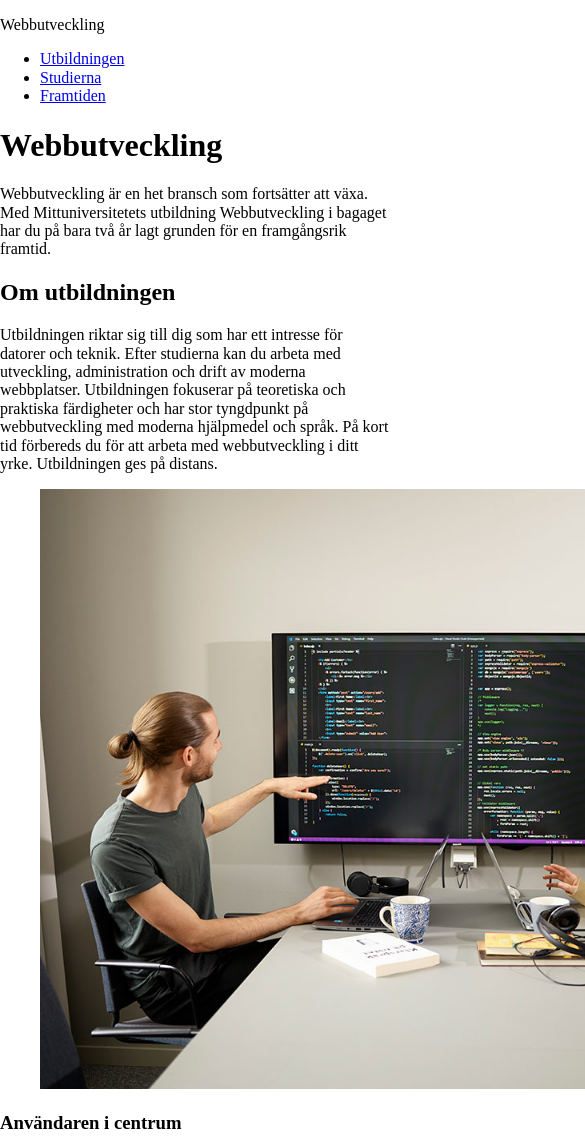
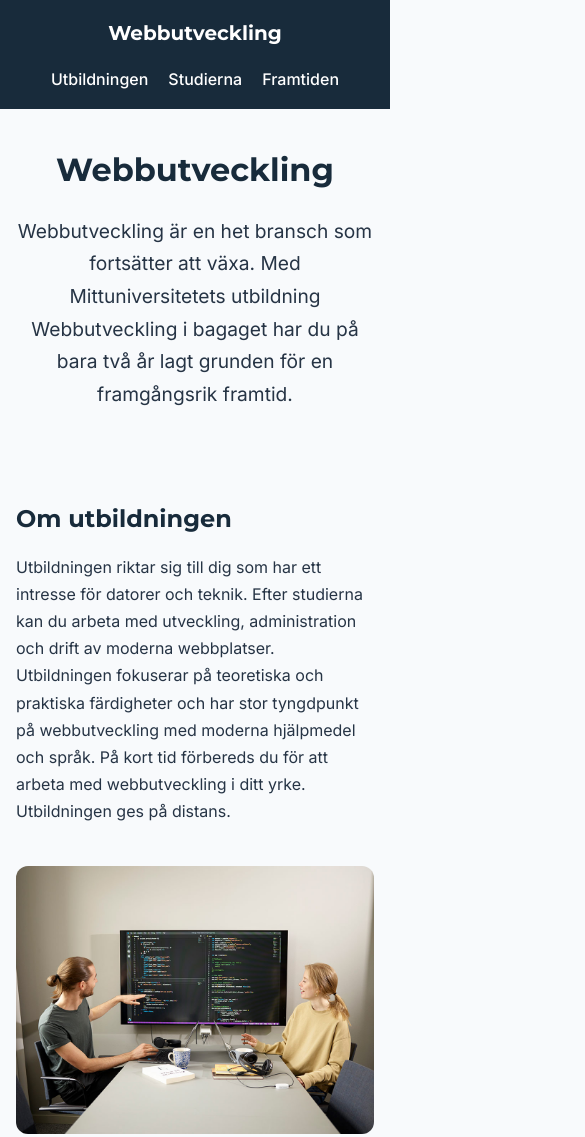
Before and after one commit to CobaltSyntaxLab/lab-2-webbanvandbarhet, a plain HTML site: page index.html in a window 390 px wide. Shown: the top 1137 px of the page, 585 px wide, since content can reach past the window. Drawn offline with Linux system fonts and the light colour scheme.

Commit message:
Tillgänglighetsanpassade typografi och responsiv layout

```diff
--- a/css/style.css
+++ b/css/style.css
@@ -0,0 +1,240 @@
+/* Grundläggande inställningar */
+:root {
+  font-size: 100%;
+}
+
+* {
+  box-sizing: border-box;
+}
+
+html {
+  scroll-behavior: smooth;
+}
+
+body {
+  margin: 0;
+  background-color: #f8fafc;
+  color: #263445;
+  font-family: "Inter", sans-serif;
+  font-size: 1rem;
+  line-height: 1.7;
+}
+
+/* Typografi */
+h1,
+h2,
+h3 {
+  font-family: "Montserrat", sans-serif;
+  color: #182b3b;
+  line-height: 1.3;
+  font-weight: 700;
+}
+
+h1 {
+  font-size: clamp(2rem, 5vw, 3.5rem);
+}
+
+h2 {
+  font-size: clamp(1.5rem, 3vw, 2rem);
+}
+
+h3 {
+  font-size: clamp(1.2rem, 2vw, 1.5rem);
+}
+
+p,
+li {
+  font-size: 1rem;
+}
+
+p {
+  max-width: 65ch;
+}
+
+/* Header */
+.site-header {
+  background-color: #182b3b;
+  padding: 1.25rem 2rem;
+}
+
+.header-container {
+  max-width: 75rem;
+  margin: 0 auto;
+  display: flex;
+  justify-content: space-between;
+  align-items: center;
+  gap: 2rem;
+}
+
+.site-name {
+  margin: 0;
+  color: #ffffff;
+  font-family: "Montserrat", sans-serif;
+  font-size: 1.25rem;
+  font-weight: 700;
+}
+
+/* Navigation */
+.site-header nav ul {
+  display: flex;
+  flex-wrap: wrap;
+  gap: 1.5rem;
+  list-style: none;
+  margin: 0;
+  padding: 0;
+}
+
+.site-header nav a {
+  color: #ffffff;
+  font-weight: 500;
+  text-decoration: none;
+  text-underline-offset: 0.3em;
+}
+
+.site-header nav a:hover {
+  text-decoration: underline;
+}
+
+.site-header nav a:focus-visible {
+  outline: 0.2rem solid #ffffff;
+  outline-offset: 0.3rem;
+  border-radius: 0.15rem;
+}
+
+/* Hero */
+.hero {
+  padding: clamp(2rem, 4vw, 3rem) 1.5rem;
+  text-align: center;
+}
+
+.hero h1 {
+  margin: 0 0 1.5rem;
+}
+
+.intro {
+  max-width: 65ch;
+  margin: 0 auto;
+  font-size: 1.2rem;
+  line-height: 1.7;
+}
+
+/* Huvudinnehåll */
+.content-section {
+  max-width: 40em;
+  margin: 0 auto;
+  padding: 2rem 1.5rem;
+}
+
+.content-section p,
+.content-section ul,
+.content-section blockquote {
+  max-width: 65ch;
+}
+
+/* Bilder */
+img {
+  display: block;
+  max-width: 100%;
+  height: auto;
+}
+
+figure {
+  max-width: 50rem;
+  margin: 2.5rem 0;
+}
+
+figure img {
+  width: 100%;
+  border-radius: 0.75rem;
+}
+
+figcaption {
+  margin-top: 0.75rem;
+  color: #465569;
+  font-size: 0.875rem;
+  line-height: 1.5;
+}
+
+/* Porträtt */
+.quote-portrait {
+  max-width: 16rem;
+  margin: 2rem 0 1rem;
+}
+
+.quote-portrait img {
+  border-radius: 0.75rem;
+}
+
+/* Citat */
+blockquote {
+  margin: 2rem 0;
+  padding: 1.5rem 2rem;
+  background-color: #e9f0f6;
+  border-left: 0.3rem solid #315c7d;
+  border-radius: 0 0.5rem 0.5rem 0;
+}
+
+blockquote p {
+  margin: 0;
+  font-size: 1.125rem;
+  line-height: 1.7;
+  font-style: italic;
+}
+
+blockquote footer {
+  margin-top: 1rem;
+  color: #344b60;
+  font-size: 0.875rem;
+  font-weight: 600;
+}
+
+/* Footer */
+.site-footer {
+  margin-top: 3rem;
+  padding: 2rem 1.5rem;
+  background-color: #182b3b;
+  color: #ffffff;
+  text-align: center;
+}
+
+.site-footer p {
+  max-width: none;
+  margin: 0;
+  font-size: 0.875rem;
+}
+
+/* Mobilanpassning */
+@media (max-width: 48rem) {
+  .site-header {
+    padding: 1rem;
+  }
+
+  .header-container {
+    flex-direction: column;
+    gap: 1rem;
+  }
+
+  .site-header nav ul {
+    justify-content: center;
+    gap: 0.75rem 1.25rem;
+  }
+
+  .hero {
+    padding: 2.5rem 1rem;
+  }
+
+  .content-section {
+    padding: 2rem 1rem;
+  }
+
+  blockquote {
+    padding: 1.25rem;
+  }
+}
+
+/* Anpassning för minskad rörelse */
+@media (prefers-reduced-motion: reduce) {
+  html {
+    scroll-behavior: auto;
+  }
+}
--- a/index.html
+++ b/index.html
@@ -7,6 +7,11 @@
     <meta name="description" content="Information om utbildningen Webbutveckling vid Mittuniversitetet.">
     <title>Webbutveckling | Mittuniversitetet</title>
 
+    <link rel="preconnect" href="https://fonts.googleapis.com">
+    <link rel="preconnect" href="https://fonts.gstatic.com" crossorigin>
+    <link
+        href="https://fonts.googleapis.com/css2?family=Inter:wght@400;500;600&family=Montserrat:wght@500;600;700&display=swap"
+        rel="stylesheet">
     <link rel="stylesheet" href="css/normalize.css">
     <link rel="stylesheet" href="css/style.css">
 </head>
```
